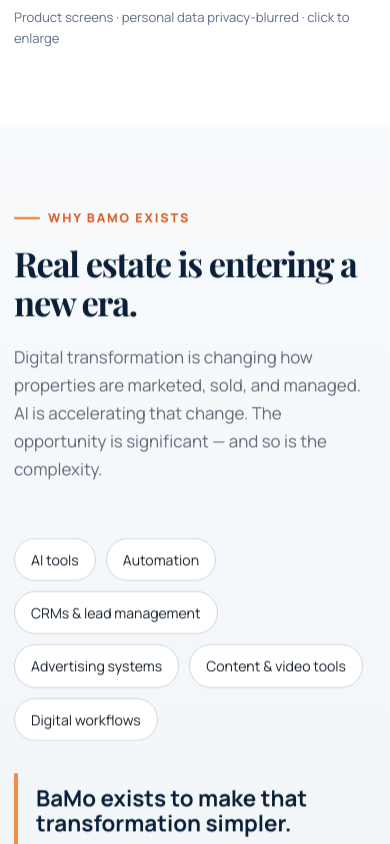
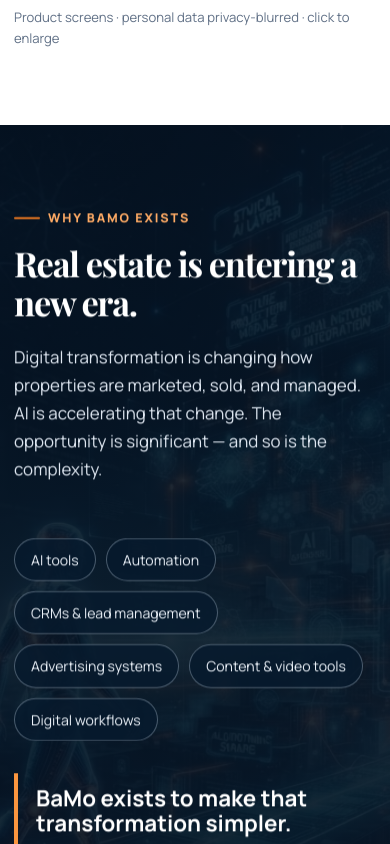
Before and after one commit to krodelas1985-afk/bamo-company-portfolio, a website: page index.html in a window 390 px wide. Shown: the part 2480-3324 px from the top of the page. Drawn offline with nearby package versions, Linux system fonts and the light colour scheme.

Commit message:
Add responsive supplied backgrounds to Why BaMo Exists

```diff
--- a/styles.css
+++ b/styles.css
@@ -3906,3 +3906,23 @@ button:focus-visible {
 }
 .gallery-toolbar { scroll-margin-top: 110px; }
 .gallery-panel .backend-shot img { object-position: left top; }
+
+/* Supplied responsive artwork for Why BaMo Exists only. */
+#about {
+  background-color: #071c31;
+  background-image: linear-gradient(90deg, rgba(4, 18, 33, .93), rgba(4, 18, 33, .78) 55%, rgba(4, 18, 33, .43)), url("assets/about/why-bamo-desktop.webp");
+  background-size: cover;
+  background-position: center;
+  background-repeat: no-repeat;
+}
+#about h2, #about h3, #about .strong { color: #fff; }
+#about p { color: #e0e8f2; }
+#about .section-kicker { color: #ffab65; }
+#about .industry-tools span { background: rgba(7, 26, 46, .82); border-color: rgba(219, 235, 251, .32); color: #edf3fa; }
+#about .mission-panel { border-color: #fb963f; }
+@media (max-width: 1100px) {
+  #about { background-image: linear-gradient(90deg, rgba(4, 18, 33, .93), rgba(4, 18, 33, .78)), url("assets/about/why-bamo-tablet.webp"); }
+}
+@media (max-width: 620px) {
+  #about { background-image: linear-gradient(180deg, rgba(4, 18, 33, .88), rgba(4, 18, 33, .92)), url("assets/about/why-bamo-mobile.webp"); background-position: center; }
+}
```
Also changed, not shown: assets/about/why-bamo-desktop.webp (added), assets/about/why-bamo-mobile.webp (added), assets/about/why-bamo-tablet.webp (added).
